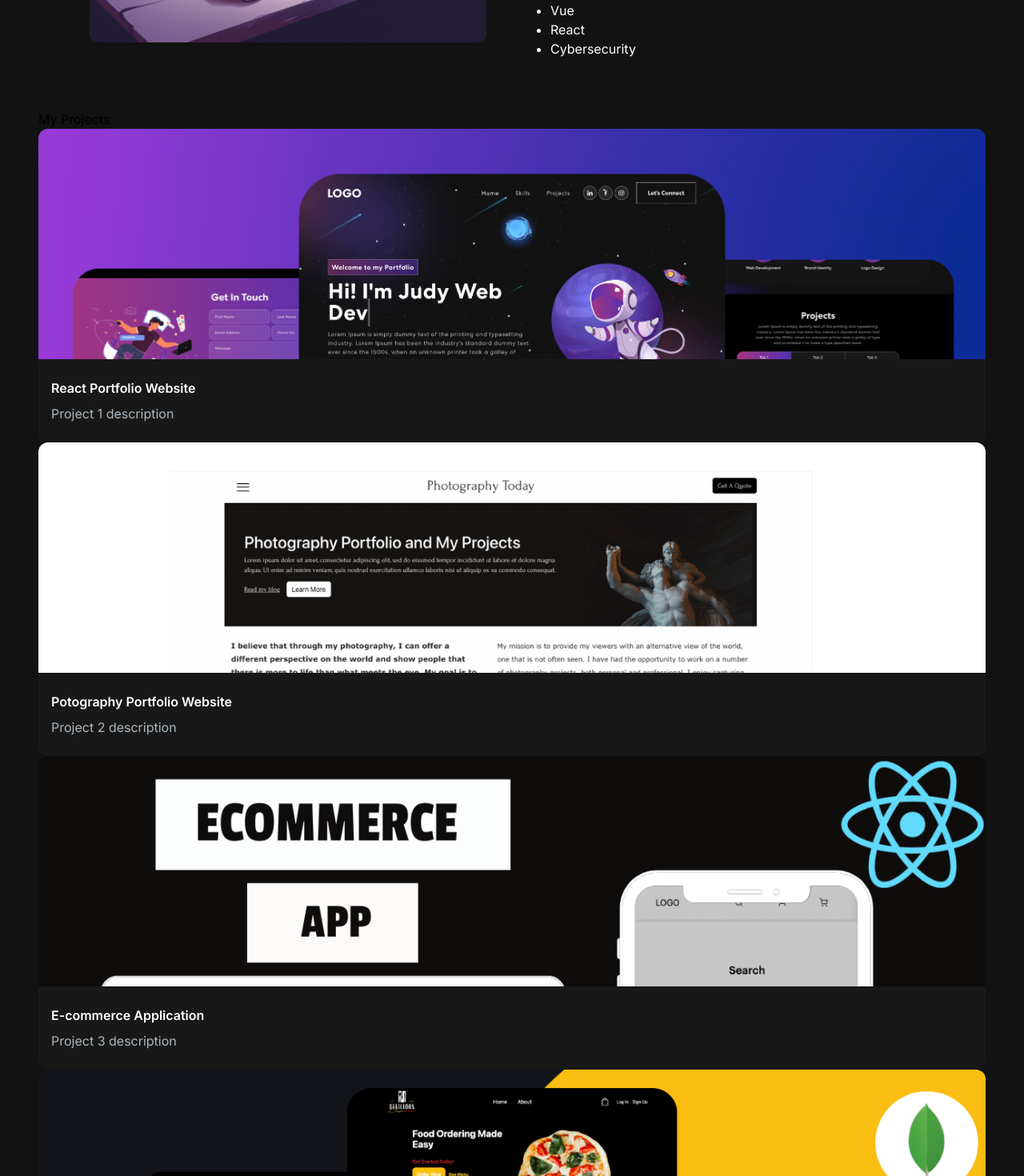
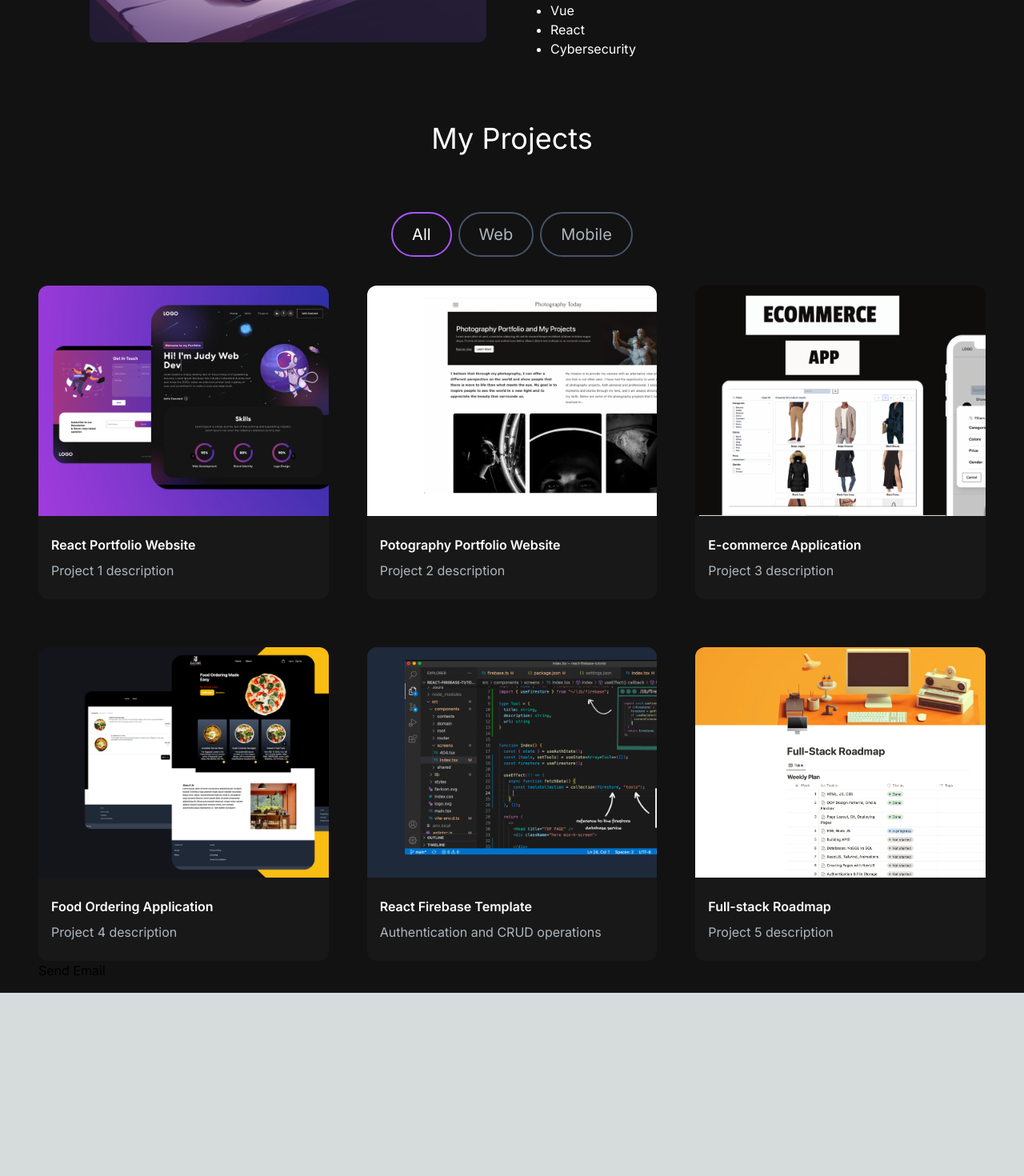
Before and after one commit to Huguete18/port-web, a Next.js app: page / in a window 1280 px wide. Shown: the part 1040-2510 px from the top of the page at 80% size. After the commit the page ends 2281 px from the top, so only its background shows below. Built offline with nearby package versions, Linux system fonts and the light colour scheme.

Commit message:
Se agrega el mensaje en el main

```diff
--- /dev/null
+++ b/src/app/api/send/route.ts
@@ -0,0 +1,27 @@
+import { Resend } from 'resend';
+import { EmailTemplate } from '@/app/components/email-template';
+import { NextResponse } from 'next/server';
+
+const resend = new Resend('re_HX3gym51_H1EY29QH9AvKBUw1tQ4Ukr5D');
+
+export async function POST() {
+    try {
+        const data = resend.emails.send({
+            from: 'onboarding@resend.dev',
+            to: ['serhuguet@protonmail.com'],
+            subject: 'Hello from Resend and NextJS',
+            react: EmailTemplate({ firstName: 'Sergi'}),
+            text: '',
+        })
+        console.log(data)
+
+        return NextResponse.json({message: 'Email Sent'}, {
+            status: 200
+        })
+
+    } catch (error) {
+        return NextResponse.json({message: 'Error'}, {
+            status: 500
+        })
+    }
+}
--- a/src/app/components/ProjectCard.jsx
+++ b/src/app/components/ProjectCard.jsx
@@ -5,7 +5,7 @@ import Link from 'next/link';
 const ProjectCard = ({ imgUrl, title, description, gitUrl, previewUrl }) => {
   return (
     <div>
-        <div className='h-52 md:h-72 rounded-t-xl relative group' style={{ background: `url(${imgUrl})`, backgroundSize: 'cover' }}>
+        <div className='h-52 md:h-72 mt-3 rounded-t-xl relative group' style={{ background: `url(${imgUrl})`, backgroundSize: 'cover' }}>
             <div className='overlay items-center justify-center absolute top-0 left-0 w-full h-full bg-[#181818] bg-opacity-0 hidden group-hover:flex group-hover:bg-opacity-80 transition-all duration-500'>
                 <Link href={gitUrl} className='h-14 w-14 mr-2 border-2 relative rounded-full border-[#adb7be] hover:border-white group/link'>
                     <CodeBracketIcon className='h-10 w-10 text-[#adb7be] absolute top-1/2 left-1/2 transform -translate-x-1/2 -translate-y-1/2 cursor-pointer group-hover/link:text-white' />
--- /dev/null
+++ b/src/app/components/ProjectTag.jsx
@@ -0,0 +1,10 @@
+import React from 'react';
+
+const ProjectTag = ({ name, onClick, isSelected }) => {
+    const buttonStyle = isSelected ? 'text-white border-purple-500' : 'text-[#adb7be] border-slate-600 hover:border-white'
+    return (
+        <button className={`${buttonStyle} rounded-full border-2 px-6 py-3 text-xl cursor-pointer`} onClick={() => onClick(name)}>{name}</button>
+    );
+};
+
+export default ProjectTag;
--- a/src/app/components/ProjectsSection.jsx
+++ b/src/app/components/ProjectsSection.jsx
@@ -1,5 +1,7 @@
-import React from 'react';
+"use client";
+import React, { useState } from 'react';
 import ProjectCard from './ProjectCard';
+import ProjectTag from './ProjectTag';
 
 const projectsData = [
     {
@@ -59,14 +61,26 @@ const projectsData = [
   ];
 
 const ProjectsSection = () => {
+  const [tag, setTag] = useState('All');
+  const handleTagChange = (newTag) => {
+    setTag(newTag);
+  };
+
+  const filteredProjects = projectsData.filter((project) => project.tag.includes(tag));
+
   return (
     <>
-        <h2>My Projects</h2>
-        <div>{projectsData.map((project) => <ProjectCard key={project.id} title={project.title} description={project.description} imgUrl={project.image} gitUrl={project.gitUrl} previewUrl={project.previewUrl} />)}</div>
+        <h2 className='text-center text-4xl font-bols text-white mt-4 mb-8 md:mb-12'>My Projects</h2>
+        <div className='text-white flex flex-row justify-center items-center gap-2 py-6'>
+          <ProjectTag onClick={handleTagChange} name='All' isSelected={tag === 'All'} />
+          <ProjectTag onClick={handleTagChange} name='Web' isSelected={tag === 'Web'} />
+          <ProjectTag onClick={handleTagChange} name='Mobile' isSelected={tag === 'Mobile'} />
+        </div>
+        <div className='grid md:grid-cols-3 gap-8 md:gap-12'>
+          {filteredProjects.map((project) => <ProjectCard key={project.id} title={project.title} description={project.description} imgUrl={project.image} gitUrl={project.gitUrl} previewUrl={project.previewUrl} />)}
+        </div>
     </>
   );
 };
 
 export default ProjectsSection;
-
-//1:10:45
--- /dev/null
+++ b/src/app/components/email-template.tsx
@@ -0,0 +1,17 @@
+interface EmailTemplateProps {
+  firstName: string;
+}
+
+export const EmailTemplate: React.FC<Readonly<EmailTemplateProps>> = ({
+  firstName,
+}) => (
+  <div>
+    <h1>Welcome, {firstName}!</h1>
+
+    <p>Lorem ipsum dolor sit amet consectetur adipisicing elit. Quam, laborum facere! Mollitia beatae facilis eligendi rem, maxime ducimus, inventore architecto fugiat dignissimos quam provident, itaque quibusdam neque amet? Optio, alias.</p>
+
+    <button className="bgsk-500 px-3 py-2">
+        <a href='https://google.com/'>Go to Fazweb</a>
+    </button>
+  </div>
+);
--- a/src/app/page.js
+++ b/src/app/page.js
@@ -1,3 +1,4 @@
+"use client";
 import Image from "next/image";
 import HeroSection from "./components/HeroSection";
 import Navbar from "./components/Navbar";
@@ -12,6 +13,17 @@ export default function Home() {
         <HeroSection />
         <AboutSection />
         <ProjectsSection />
+        <button
+          onClick={async () => {
+            const res = await fetch("/api/send", {
+              method: "POST",
+            });
+            const data = await res.json();
+            console.log(data);
+          }}
+        >
+          Send Email{" "}
+        </button>{" "}
       </div>{" "}
     </main>
   );
```
Also changed, not shown: jsconfig.json (deleted, +0 -7 lines), package.json (+6 -2 lines), tsconfig.json (added, +28 -0 lines), src/app/components/EmailSection.jsx (added), 1 other file (tests, documents, lock files or other folders).
